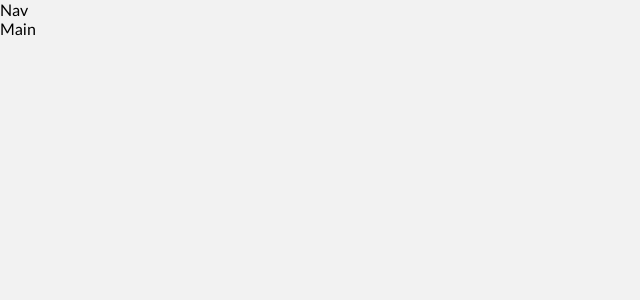
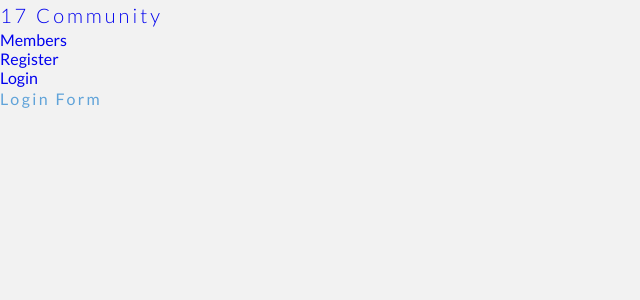
Before and after one commit to w-gluza/17community, a React (Create React App) app in the folder client/: page /Login in a window 1280 px wide. Shown: the top 300 px of the page, without its empty margins (0-640 px from the left). Built offline with nearby package versions, Linux system fonts and the light colour scheme.

Commit message:
React Router integration

```diff
--- a/client/src/App.js
+++ b/client/src/App.js
@@ -1,14 +1,24 @@
 import React from 'react';
 import './main.scss';
+import { BrowserRouter as Router, Route, Switch } from 'react-router-dom';
 
+// components import
 import Home from './components/Home/Home';
 import Nav from './components/Nav/Nav';
+import Login from './components/Login/Login';
+import Register from './components/Register/Register';
 
 const App = () => (
-  <>
+  <Router>
     <Nav />
-    <Home />
-  </>
+    <Route exact path='/' component={Home} />
+    <main>
+      <Switch>
+        <Route exact path='/Login' component={Login} />
+        <Route exact path='/register' component={Register} />
+      </Switch>
+    </main>
+  </Router>
 );
 
 export default App;
--- /dev/null
+++ b/client/src/components/Login/Login.js
@@ -0,0 +1,11 @@
+import React from 'react'
+
+function Login() {
+  return (
+    <>
+      <p>Login Form</p>
+    </>
+  )
+}
+
+export default Login
--- a/client/src/components/Nav/Nav.js
+++ b/client/src/components/Nav/Nav.js
@@ -1,9 +1,25 @@
 import React from 'react';
+import { Link } from 'react-router-dom';
 
 const Nav = () => {
   return (
     <>
-      <nav>Nav</nav>
+      <nav>
+        <h1>
+          <Link to='/'>17 Community</Link>
+        </h1>
+        <ul>
+          <li>
+            <Link to='/members'>Members</Link>
+          </li>
+          <li>
+            <Link to='/register'>Register</Link>
+          </li>
+          <li>
+            <Link to='/login'>Login</Link>
+          </li>
+        </ul>
+      </nav>
     </>
   );
 };
--- /dev/null
+++ b/client/src/components/Register/Register.js
@@ -0,0 +1,11 @@
+import React from 'react'
+
+function Register() {
+  return (
+    <>
+      <p>Register Form</p>
+    </>
+  )
+}
+
+export default Register
```
